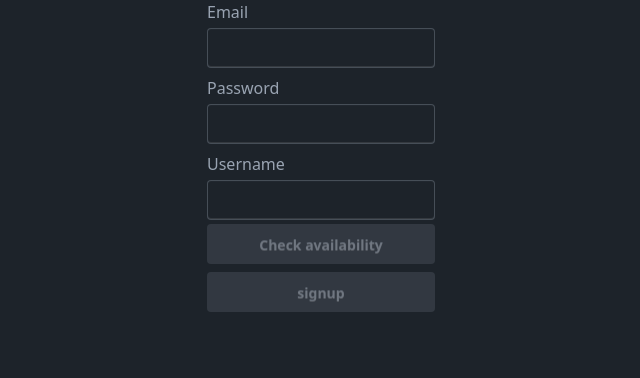
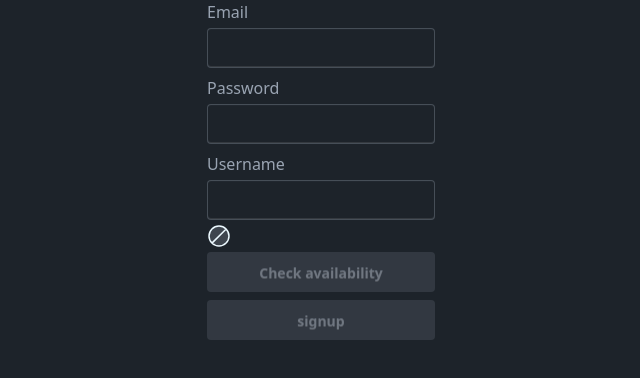
Before and after one commit to guitar6029/riff_radar, a Next.js app: page /signup in a window 1280 px wide. Shown: the top 378 px of the page, without its empty margins (319-959 px from the left). Built offline with nearby package versions, Linux system fonts and the light colour scheme.

Commit message:
add svg icons for available / taken username

```diff
--- a/ui/Form/ClientSignupForm.tsx
+++ b/ui/Form/ClientSignupForm.tsx
@@ -105,6 +105,48 @@ export default function ClientSignupForm({
         />
         {errors.username?.message && <span>{errors.username.message}</span>}
 
+        {usernameConfirmed ? (
+          <span>
+            <svg
+              xmlns="http://www.w3.org/2000/svg"
+              width={48}
+              height={48}
+              viewBox="0 0 48 48"
+            >
+              <circle cx={24} cy={24} r={21} fill="#4caf50"></circle>
+              <path
+                fill="#ccff90"
+                d="M34.6 14.6L21 28.2l-5.6-5.6l-2.8 2.8l8.4 8.4l16.4-16.4z"
+              ></path>
+            </svg>
+          </span>
+        ) : (
+          <span>
+            <svg
+              xmlns="http://www.w3.org/2000/svg"
+              width={24}
+              height={24}
+              viewBox="0 0 24 24"
+            >
+              <g fill="none">
+                <path
+                  fill="currentColor"
+                  fillOpacity={0.16}
+                  d="M12 2c5.523 0 10 4.477 10 10s-4.477 10-10 10S2 17.523 2 12S6.477 2 12 2"
+                ></path>
+                <path
+                  stroke="currentColor"
+                  strokeLinecap="round"
+                  strokeLinejoin="round"
+                  strokeMiterlimit={10}
+                  strokeWidth={1.5}
+                  d="M19.187 5.047L4.957 19.098M22 12c0-5.523-4.477-10-10-10S2 6.477 2 12s4.477 10 10 10s10-4.477 10-10"
+                ></path>
+              </g>
+            </svg>
+          </span>
+        )}
+
         <button
           type="button"
           className="btn"
```
